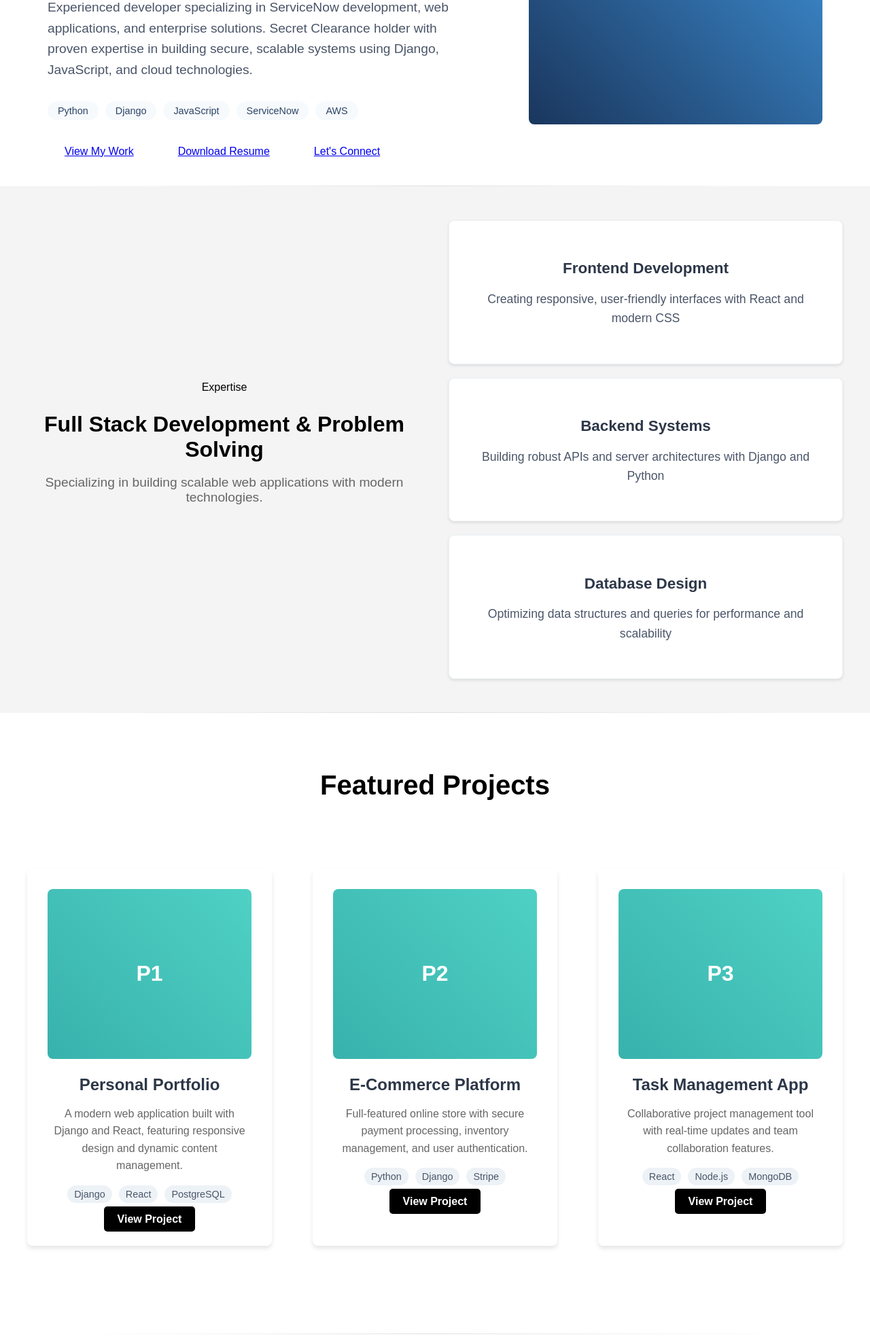
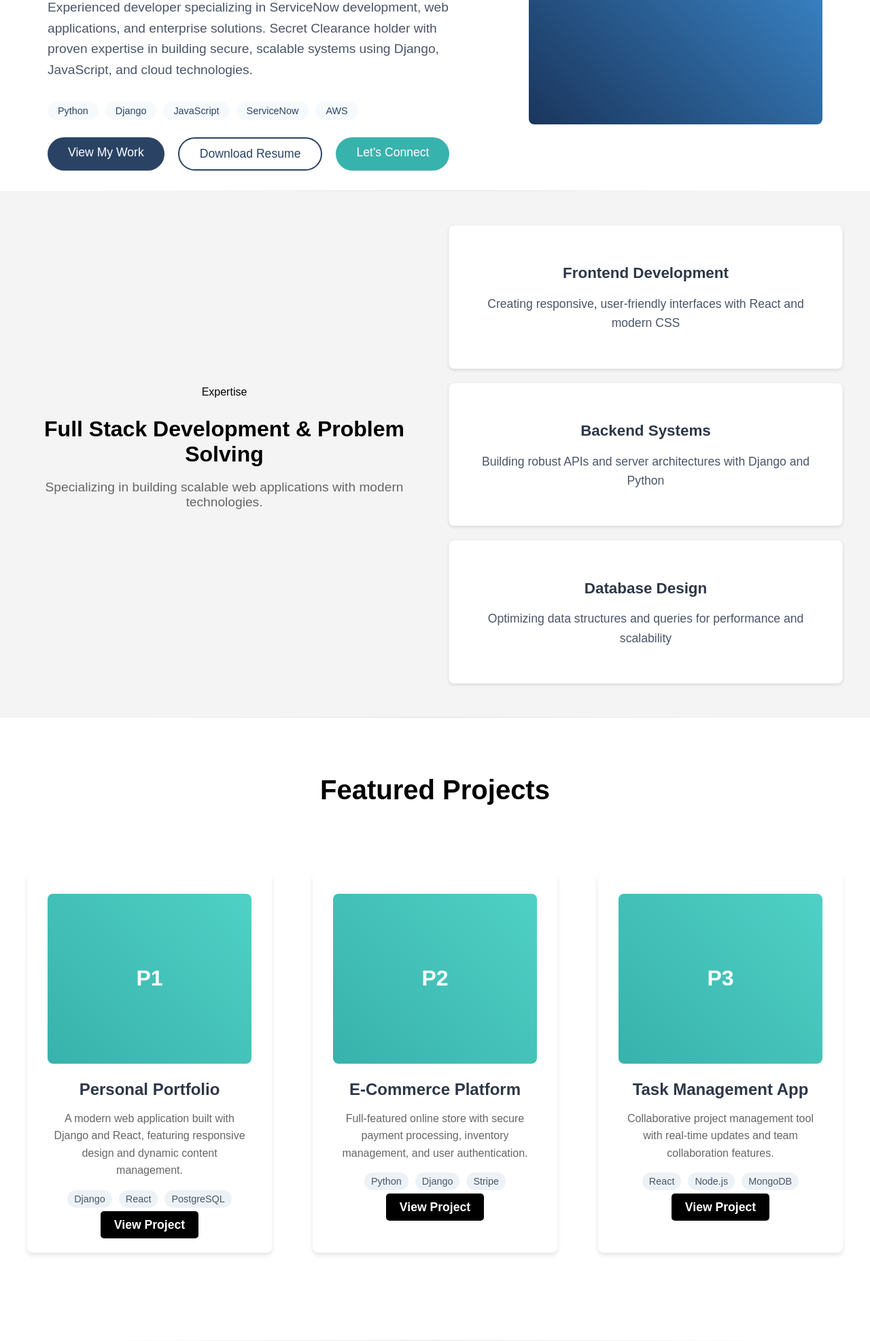
Before and after one commit to mlamin1/PersonalWebsite, a Django app: page / in a window 1280 px wide. Shown: the part 295-2268 px from the top of the page at 68% size. Run offline with Django 5.2, Linux system fonts and the light colour scheme.

Commit message:
Updated button styles to match oval design

```diff
--- a/main/static/main/styles.css
+++ b/main/static/main/styles.css
@@ -1,24 +1,27 @@
 /* main/static/styles.css */
 :root {
     /* Primary Colors */
-    --primary-color: #2A4365;      /* Deep Blue */
-    --primary-light: #4299E1;      /* Light Blue */
-    --primary-dark: #1A365D;       /* Darker Blue */
+    --primary-color: #2A4365;      /* Dark blue for View My Work */
+    --primary-light: #4299E1;      /* Light blue */
+    --primary-dark: #1A365D;       /* Darker blue for hover */
 
     /* Secondary Colors */
-    --secondary-color: #38B2AC;    /* Teal */
-    --secondary-light: #4FD1C5;    /* Light Teal */
-
-    /* Neutral Colors */
-    --background-light: #F7FAFC;   /* Very Light Gray */
-    --background-dark: #EDF2F7;    /* Light Gray */
-    --text-primary: #2D3748;       /* Dark Gray */
-    --text-secondary: #4A5568;     /* Medium Gray */
+    --secondary-color: #38B2AC;    /* Teal for Let's Connect */
+    --secondary-light: #4FD1C5;    /* Light teal for hover */
 
     /* Accent Colors */
     --accent-success: #48BB78;     /* Green */
     --accent-warning: #ECC94B;     /* Yellow */
     --accent-danger: #F56565;      /* Red */
+
+    /* Text Colors */
+    --text-primary: #2D3748;       /* Dark gray for main text */
+    --text-secondary: #4A5568;     /* Medium gray for secondary text */
+    --text-accent: #38B2AC;        /* Teal for accented text */
+
+    /* Background Colors */
+    --background-light: #F7FAFC;   /* Very light gray */
+    --background-dark: #EDF2F7;    /* Light gray */
 }
 
 body {
@@ -175,29 +178,74 @@ nav {
 
 .hero-buttons {
     display: flex;
-    gap: 15px;
+    gap: 20px;
     flex-wrap: wrap;
     margin-top: 25px;
 }
 
-.btn, .btn-outline, .btn-secondary {
-    padding: 12px 25px;
-    text-align: center;
-    min-width: fit-content;
-    white-space: nowrap;
+.btn {
+    background-color: var(--primary-color);
+    color: white;
+    padding: 12px 30px;
+    text-decoration: none;
+    border-radius: 25px;  /* More rounded corners for oval shape */
+    font-weight: 500;
+    font-size: 1.1em;
+    transition: all 0.3s ease;
+    border: none;
+}
+
+.btn-outline {
+    background-color: transparent;
+    color: var(--primary-color);
+    padding: 12px 30px;
+    text-decoration: none;
+    border-radius: 25px;  /* More rounded corners for oval shape */
+    font-weight: 500;
+    font-size: 1.1em;
+    border: 2px solid var(--primary-color);
+    transition: all 0.3s ease;
+}
+
+.btn-secondary {
+    background-color: var(--secondary-color);
+    color: white;
+    padding: 12px 30px;
+    text-decoration: none;
+    border-radius: 25px;  /* More rounded corners for oval shape */
+    font-weight: 500;
+    font-size: 1.1em;
+    transition: all 0.3s ease;
+    border: none;
 }
 
 .btn:hover {
     background-color: var(--primary-dark);
+    transform: translateY(-2px);
+}
+
+.btn-outline:hover {
+    background-color: var(--primary-color);
+    color: white;
+    transform: translateY(-2px);
 }
 
 .btn-secondary:hover {
     background-color: var(--secondary-light);
+    transform: translateY(-2px);
 }
 
-.btn-outline:hover {
-    background: var(--primary-color);
-    color: white;
+/* Responsive adjustments */
+@media (max-width: 768px) {
+    .hero-buttons {
+        flex-direction: column;
+        align-items: stretch;
+    }
+
+    .btn, .btn-outline, .btn-secondary {
+        text-align: center;
+        width: 100%;
+    }
 }
 
 /* Section 2 */
```
Also changed, not shown: 3 other files.
